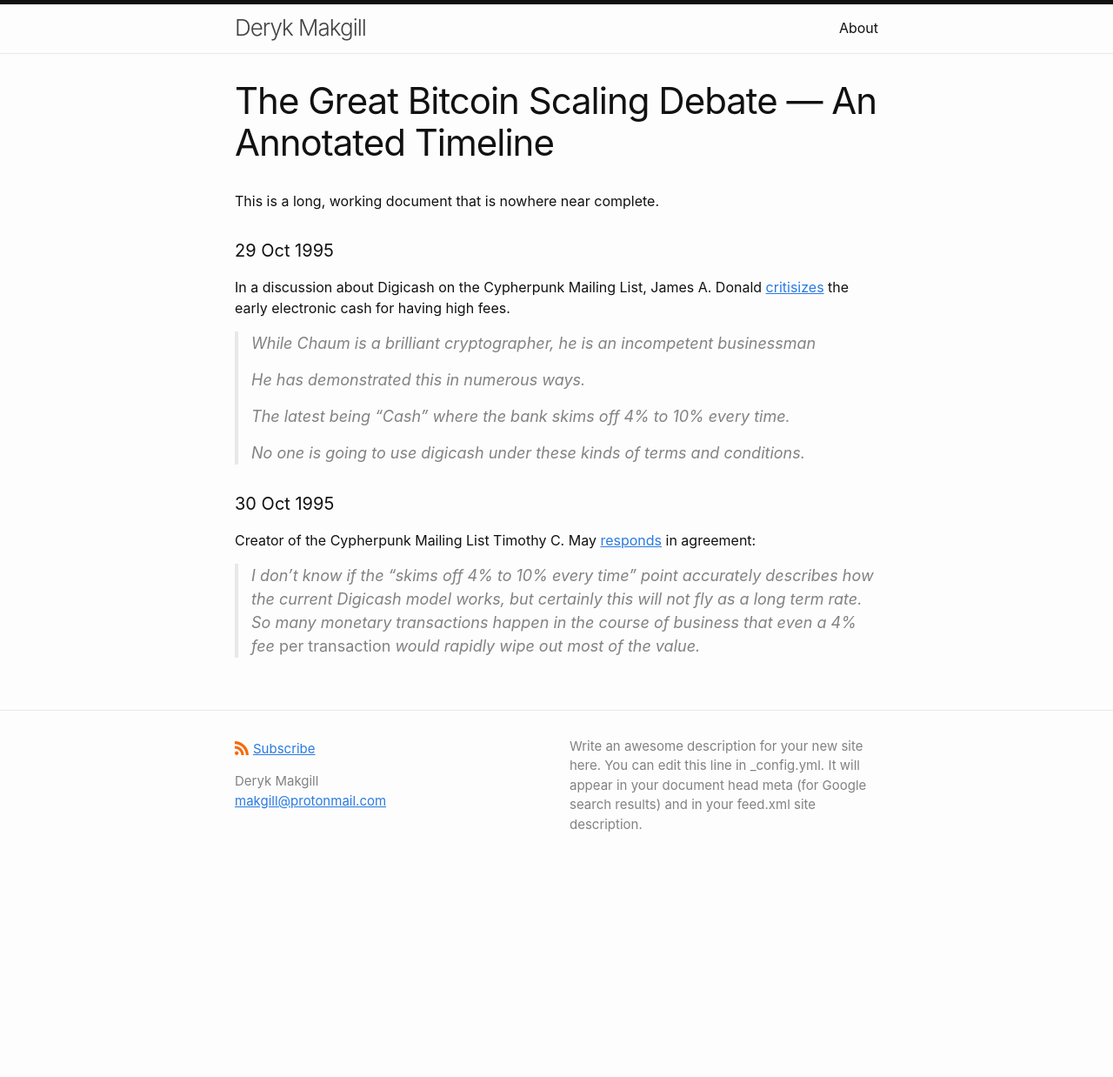
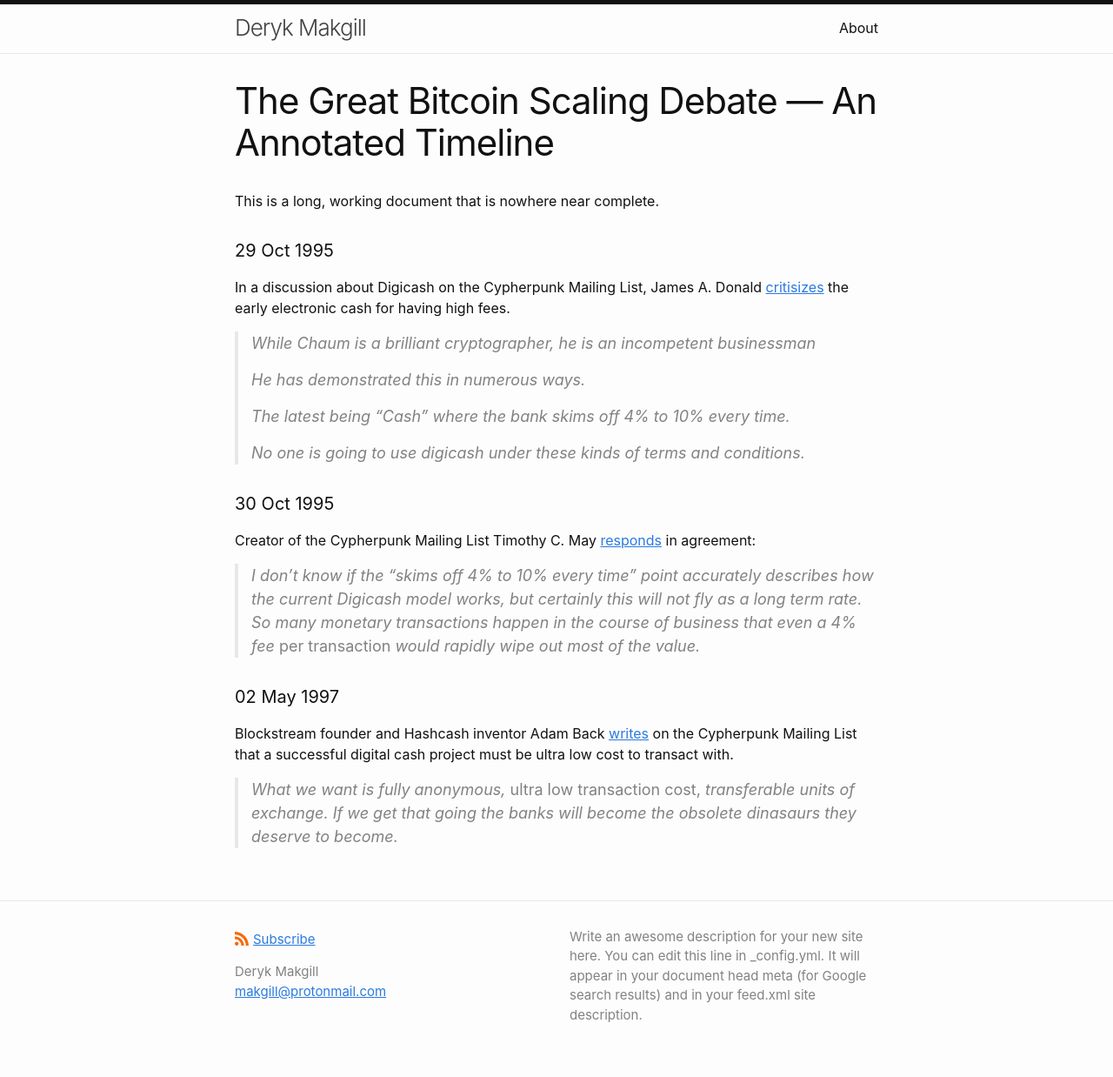
Before and after one commit to derykmakgill/krawisz, a Jekyll site: the page built from test.md, in a window 1280 px wide. Shown: the whole page at 87% size. Built offline with Jekyll 4.4.1, drawn with Linux system fonts in a browser that asks for light colours; before the commit the page ends 1019 px from its top, so only the background shows below that.

Commit message:
Update test.md

```diff
--- a/test.md
+++ b/test.md
@@ -30,3 +30,10 @@
 fly as a long term rate. So many monetary transactions happen in the course
 of business that even a 4% fee _per transaction_ would rapidly wipe out
 most of the value.
+
+#### 02 May 1997
+
+Blockstream founder and Hashcash inventor Adam Back [writes](http://mailing-list-archive.cryptoanarchy.wiki/archive/1997/05/ef17e389556d2b6e27e8e0036a85ce1fedc73e2de871cc30728e7fc8be3d7f09/)
+on the Cypherpunk Mailing List that a successful digital cash project must be ultra low cost to transact with.
+
+>What we want is fully anonymous, *ultra low transaction cost,* transferable units of exchange.  If we get that going the banks will become the obsolete dinasaurs they deserve to become.
```
